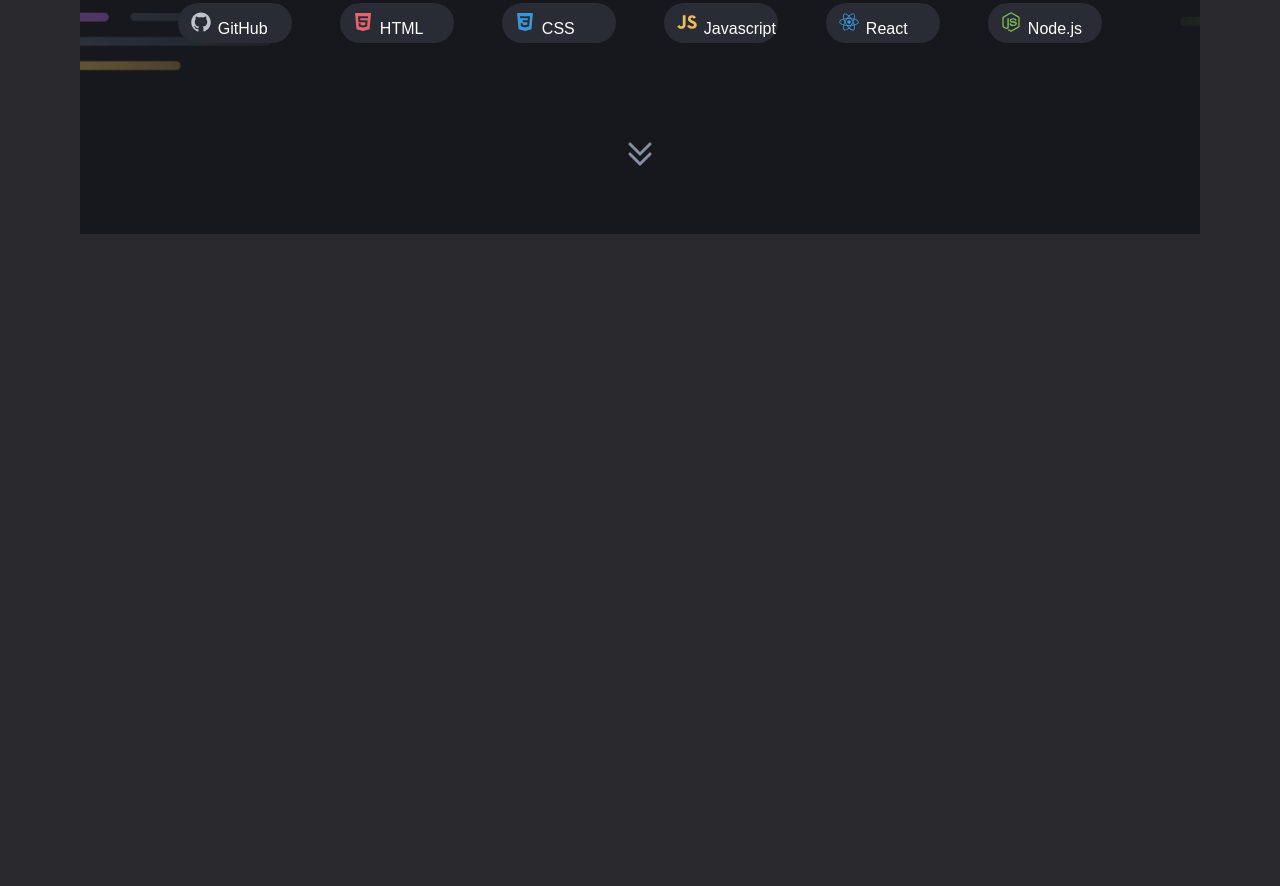
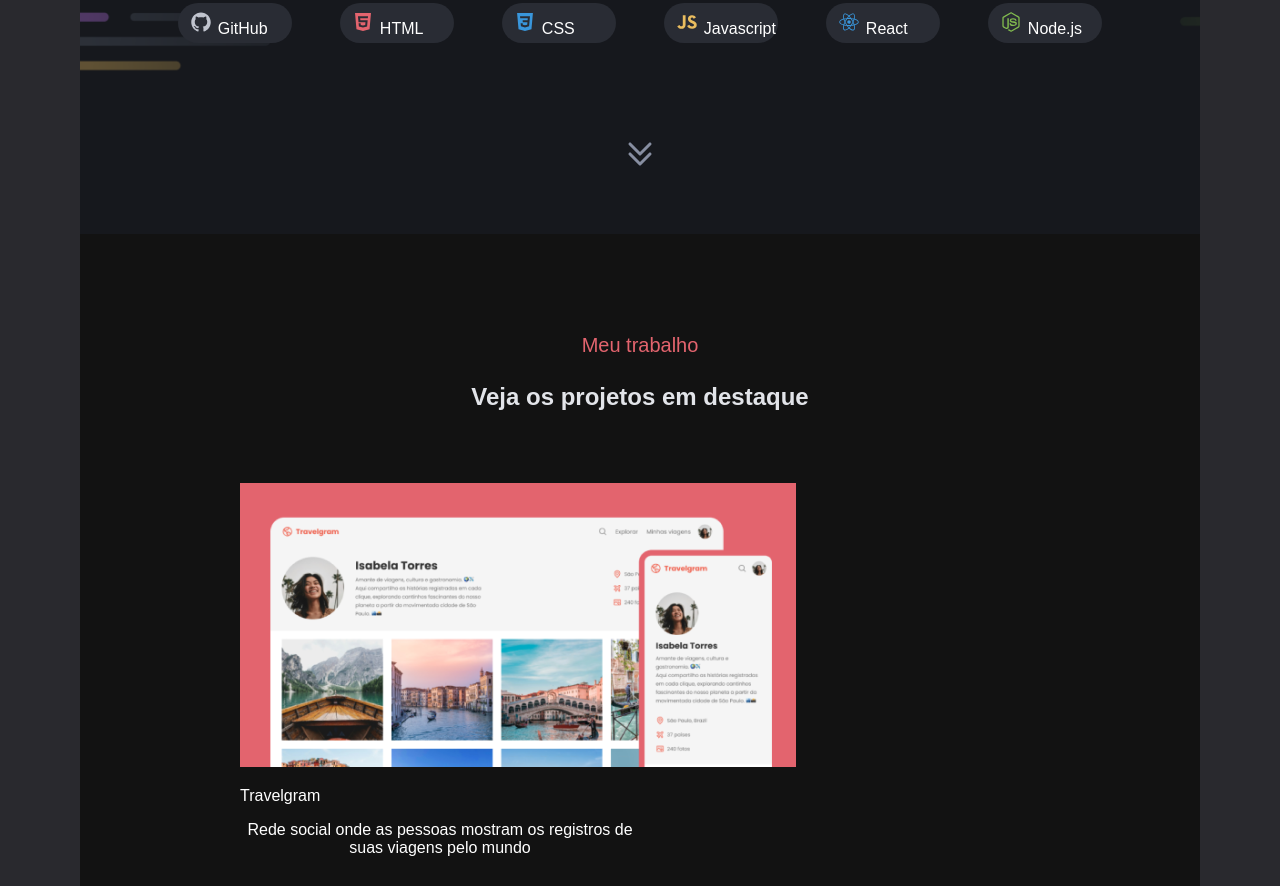
Before and after one commit to AndrewGithope/NewSite, a plain HTML site: page information.html in a window 1280 px wide. Shown: the part 596-1482 px from the top of the page. Before the commit the page ends 905 px from the top, so only its background shows below. Drawn offline with Linux system fonts and the light colour scheme.

Commit message:
Change information.html and add main part

```diff
--- a/css/style.css
+++ b/css/style.css
@@ -376,6 +376,7 @@ background-color: #29292E;
     height: 750px;
     padding: 50px;
 
+
 }
 
 .user-image{
@@ -465,4 +466,63 @@ color: #878ea1;
     display: block;
     margin: auto;
     margin-top: 94px;
+    margin-bottom: 0;
 }
+
+.main-information{
+    background-color: #121212;
+    margin-top: 0;
+    margin: auto;
+    margin-bottom: 50px;
+    text-align: center;
+    padding: 72px 120px 144px 120px;
+    height: 917px;
+}
+
+.main-header-information{
+    margin-bottom: 55px;
+}
+
+.main-header-title{
+    font-family: "Inconsolata", sans-serif;
+font-weight: 400;
+font-size: 20px;
+
+/* line-height: 24px; */
+line-height: 1.2;
+text-align: center;
+color: #e3646e;
+}
+
+.main-header-subtitle{
+    font-family: "Asap", sans-serif;
+font-weight: 700;
+font-size: 24px;
+
+/* line-height: 29px; */
+line-height: 1.2;
+text-align: center;
+color: #e2e4e9;
+}
+
+
+.main-container-information{
+    display: flex;
+    flex-direction: row;
+    flex-wrap: wrap;
+
+}
+
+.figure-element{
+
+}
+
+.img-figure{
+    width: 500px;
+    height: 280px;
+}
+
+.figcaption-text{
+    color: #fff;
+    max-width: 400px;
+}
--- a/information.html
+++ b/information.html
@@ -4,7 +4,7 @@
     <meta charset="UTF-8">
     <title>Information about me</title>
     <link rel="stylesheet" href="css/style.css">
-    <meta name="content=width=device-width, initital-scale=1">
+
 </head>
 
 <body class="body-information">
@@ -81,6 +81,60 @@
 
     </header>
 
+<main class="main-information">
+
+    <div class="main-header-information">
+
+        <h4 class="main-header-title">Meu trabalho</h4>
+
+        <h2 class="main-header-subtitle">Veja os projetos em destaque</h2>
+
+
+    </div>
+
+
+<div class="main-container-information">
+
+    <figure class="figure-element">
+
+    <img class="img-fiure" src="img/Thumbnail_Project-01.png" alt="Travelling">
+
+        <figcaption class="figcaption-text"><p style="text-align: left">Travelgram</p>
+Rede social onde as pessoas mostram os registros de suas viagens pelo mundo</figcaption>
+
+    </figure>
+
+
+<figure class="figure-element">
+
+    <img class="img-fiure" src="img/Thumbnail_Project-01.png" alt="Travelling">
+
+        <figcaption class="figcaption-text"><p style="text-align: left">Travelgram</p>
+Rede social onde as pessoas mostram os registros de suas viagens pelo mundo</figcaption>
+
+    </figure>
+
+
+<figure class="figure-element">
+
+    <img class="img-fiure" src="img/Thumbnail_Project-01.png" alt="Travelling">
+
+        <figcaption class="figcaption-text"><p style="text-align: left">Travelgram</p>
+Rede social onde as pessoas mostram os registros de suas viagens pelo mundo</figcaption>
+
+    </figure>
+
+
+
+</div>
+
+
+
+
+
+</main>
+
+
 
 
 
```
Also changed, not shown: img/Thumbnail_Project-01.png (added).
